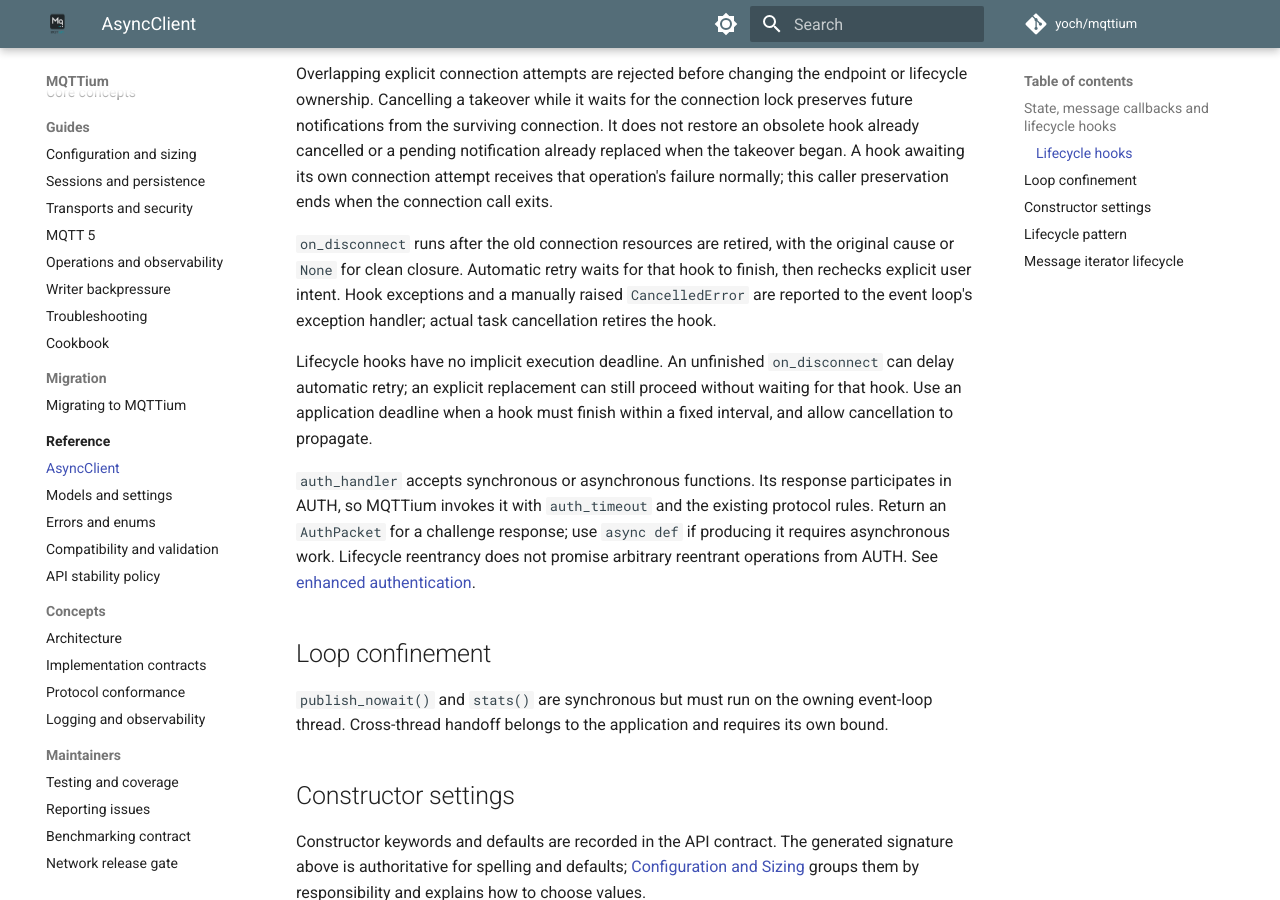
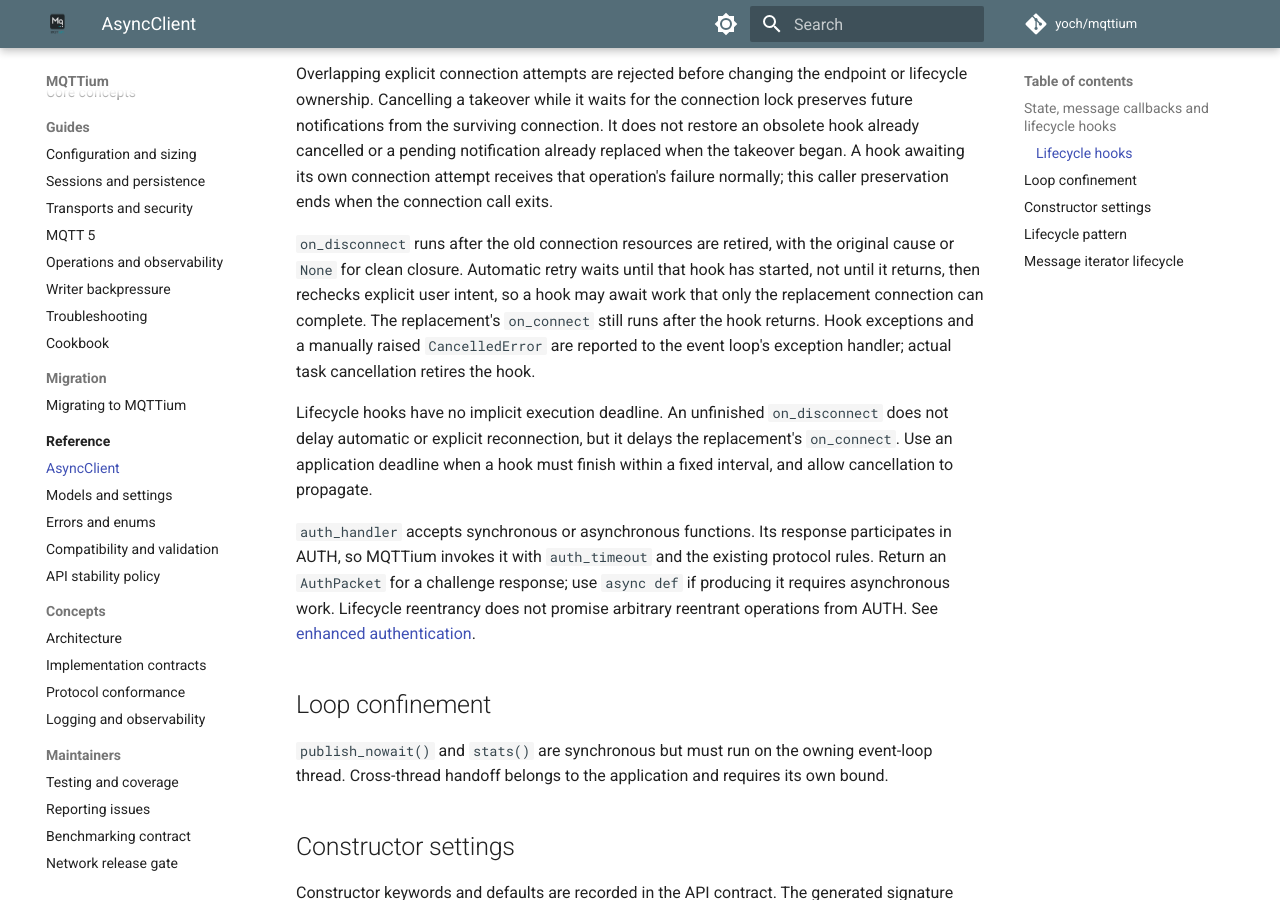
Before and after one commit to yoch/mqttium, an MkDocs documentation site: the page built from docs/reference/async-client.md, in a window 1280 px wide and 900 px high, scrolled down 2128 px. Built offline with MkDocs 1.6.1 and Material for MkDocs 9.7.7, drawn with Linux system fonts in a browser that asks for light colours; comment, search, counter and statistics services are not loaded.

Commit message:
docs: state that automatic retry proceeds once on_disconnect has started
The API stability contract and the AsyncClient reference still said
automatic retry waits for the disconnect hook to finish, which #561 (#508)
changed: retry proceeds once the hook has started, and the replacement's
on_connect runs after the hook returns.

Co-Authored-By: Claude Opus 5.5 <noreply@anthropic.com>
Claude-Session: https://claude.ai/code/session_01TTrAoBqSWAGV36ZGyz2FqY

```diff
--- a/docs/reference/async-client.md
+++ b/docs/reference/async-client.md
@@ -105,14 +105,16 @@ attempt receives that operation's failure normally; this caller preservation
 ends when the connection call exits.
 
 `on_disconnect` runs after the old connection resources are retired, with the
-original cause or `None` for clean closure. Automatic retry waits for that
-hook to finish, then rechecks explicit user intent. Hook exceptions and a
+original cause or `None` for clean closure. Automatic retry waits until that
+hook has started, not until it returns, then rechecks explicit user intent, so
+a hook may await work that only the replacement connection can complete. The
+replacement's `on_connect` still runs after the hook returns. Hook exceptions and a
 manually raised `CancelledError` are reported to the event loop's exception
 handler; actual task cancellation retires the hook.
 
-Lifecycle hooks have no implicit execution deadline. An unfinished `on_disconnect` can
-delay automatic retry; an explicit replacement can still proceed without waiting
-for that hook. Use an application deadline when a hook must finish within a
+Lifecycle hooks have no implicit execution deadline. An unfinished `on_disconnect`
+does not delay automatic or explicit reconnection, but it delays the replacement's
+`on_connect`. Use an application deadline when a hook must finish within a
 fixed interval, and allow cancellation to propagate.
 
 `auth_handler` accepts synchronous or asynchronous functions. Its response
```
Also changed, not shown: docs/api-stability.md (+3 -1 lines).
